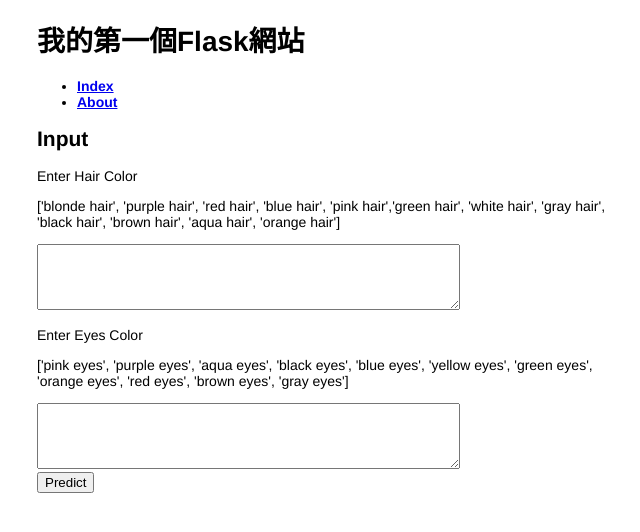
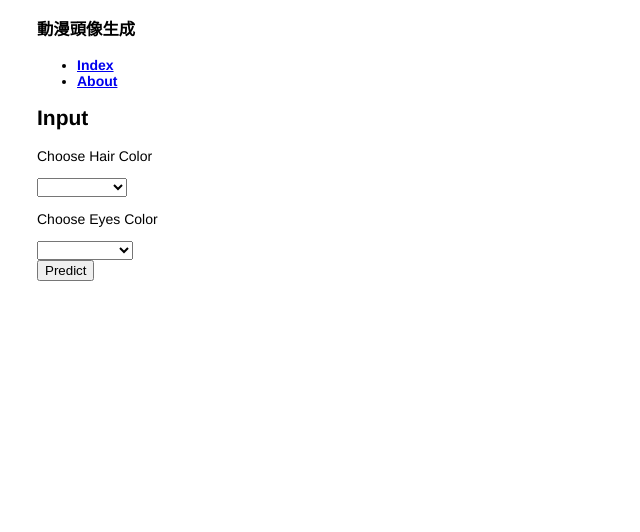
Before and after one commit to ChuanYenWu/Doc_fls, a Flask app: page / in a window 1280 px wide. Shown: the top 532 px of the page, without its empty margins (313-953 px from the left). Run offline with Flask 3, Linux system fonts and the light colour scheme.

Commit message:
modify templetes

```diff
--- a/main.py
+++ b/main.py
@@ -11,7 +11,15 @@
 #    return render_template("home.html")
 @app.route("/")
 def index():
-    return render_template("index.html")
+    hair_tag =['blonde hair', 'purple hair', 'red hair', 'blue hair', 'pink hair','green hair',
+        'white hair', 'gray hair', 'black hair', 'brown hair', 'aqua hair', 'orange hair']
+    eyes_tag =['pink eyes', 'purple eyes', 'aqua eyes', 'black eyes', 'blue eyes', 'yellow eyes',
+        'green eyes', 'orange eyes', 'red eyes', 'brown eyes', 'gray eyes']
+    context = {
+        'hair_tag' : hair_tag,
+        'eyes_tag' : eyes_tag,
+    }
+    return render_template("index.html", **context)
 
 @app.route("/about")
 def about():
--- a/templates/about.html
+++ b/templates/about.html
@@ -2,7 +2,7 @@
 <html lang="en" dir="ltr">
   <head>
     <meta charset="utf-8">
-    <title>Flask教學</title>
+    <title>GAN 頭像生成 關於</title>
   </head>
   <body>
     {% extends "template.html" %}
--- a/templates/index.html
+++ b/templates/index.html
@@ -2,7 +2,7 @@
 <html lang="en" dir="ltr">
   <head>
     <!-- <meta charset="utf-8"> -->
-    <title>主頁</title>
+    <title>GAN 頭像生成 主頁</title>
   </head>
   <body>
     {% extends "template.html" %}
@@ -10,17 +10,33 @@
 	  <div class="ml-container">
       <h2 class="logo">Input</h2>
 		  <form action="{{ url_for('predict')}}" method="POST">
-		  <p>Enter Hair Color</p>
-      <p>['blonde hair', 'purple hair', 'red hair', 'blue hair', 'pink hair','green hair',
-        'white hair', 'gray hair', 'black hair', 'brown hair', 'aqua hair', 'orange hair']</p>
+		  <p>Choose Hair Color</p>
+
+      <!-- <p>['blonde hair', 'purple hair', 'red hair', 'blue hair', 'pink hair','green hair', -->
+      <!--   'white hair', 'gray hair', 'black hair', 'brown hair', 'aqua hair', 'orange hair']</p> -->
 		  <!-- <input type="text" name="comment"/> -->
-		  <textarea name="hair_color" rows="4" cols="50"></textarea>
+		  <!-- <textarea name="hair_color" rows="4" cols="50"></textarea> -->
+
+      <select name="hair_color" class="form-select form-select-lg mb-3" aria-label=".form-select-lg example">
+        <option value=""></option>
+        {% for hcolor in hair_tag %}
+        <option value="{{hcolor}}">{{hcolor}}</option>
+        {% endfor %}
+      </select>
 		  <br/>
 
-      <p>Enter Eyes Color</p>
-      <p>['pink eyes', 'purple eyes', 'aqua eyes', 'black eyes', 'blue eyes', 'yellow eyes',
-        'green eyes', 'orange eyes', 'red eyes', 'brown eyes', 'gray eyes']</p>
-      <textarea name="eyes_color" rows="4" cols="50"></textarea>
+      <p>Choose Eyes Color</p>
+
+      <!-- <p>['pink eyes', 'purple eyes', 'aqua eyes', 'black eyes', 'blue eyes', 'yellow eyes', -->
+      <!--   'green eyes', 'orange eyes', 'red eyes', 'brown eyes', 'gray eyes']</p> -->
+      <!-- <textarea name="eyes_color" rows="4" cols="50"></textarea> -->
+
+      <select name="eyes_color" class="form-select form-select-lg mb-3" aria-label=".form-select-lg example">
+        <option value=""></option>
+        {% for ecolor in eyes_tag %}
+        <option value="{{ecolor}}">{{ecolor}}</option>
+        {% endfor %}
+      </select>
 		  <br/>
 
 		  <input type="submit" class="btn-info" value="Predict">
--- a/templates/template.html
+++ b/templates/template.html
@@ -8,7 +8,7 @@
  <body>
     <header>
       <div class="container">
-        <h1 class="logo">我的第一個Flask網站</h1>
+        <h3 class="logo">動漫頭像生成</h3>
         <strong><nav>
           <ul class="menu">
             <li><a href="{{ url_for('index') }}">Index</a></li>
```
Also changed, not shown: templates/home.html (deleted, +0 -36 lines), templates/result.html (+3 -3 lines).
